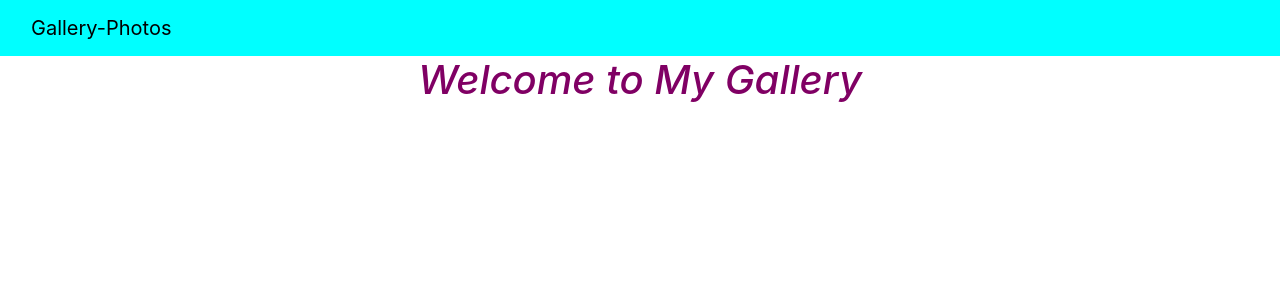
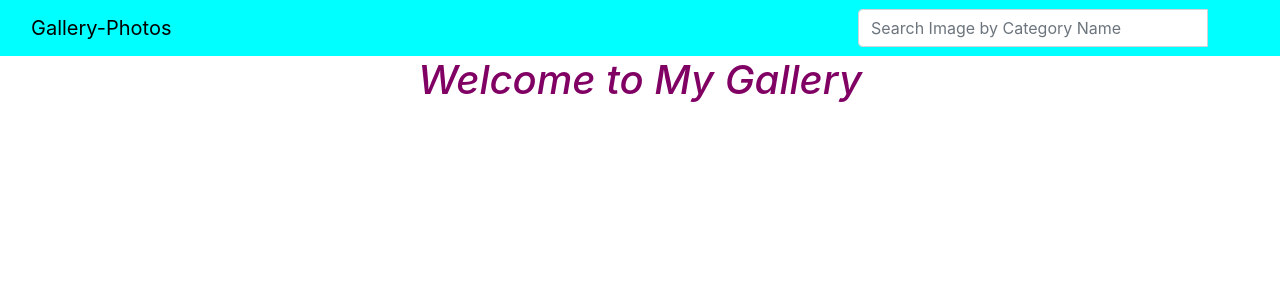
Before and after one commit to nicky-code/myPhotosGallery, a Django app: page / in a window 1280 px wide. Shown: the top 300 px of the page. Run offline with Django 3.2, Linux system fonts and the light colour scheme; some libraries are stand-ins or nearby versions.

Commit message:
added the search form on my templates.

```diff
--- a/gallery/templates/navbar.html
+++ b/gallery/templates/navbar.html
@@ -11,7 +11,21 @@
     <div class="navbar-header">
       <a class="navbar-brand"style="color:black"  href="{% url 'welcome' %}">Gallery-Photos</a>
     </div>
+
+   <!-- Adding a search form  -->
+   <div class="col-sm-4 col-md-4 navbar-right">
+
+    <form class="navbar-form" role="search" action="{% url 'search_results' %}">
+
+      <div class="input-group">
+        <input type="text" class="form-control" placeholder="Search Image by Category Name" name="category">
+        <div class="input-group-btn">
+          <button class="btn btn-default" type="submit"><i class="glyphicon glyphicon-search"></i></button>
+        </div>
+      </div>
+
+    </form>
   </div>
+  <!-- search form end -->
+</div>
 </nav>
-</body>
-</html>
--- a/gallery/views.py
+++ b/gallery/views.py
@@ -4,4 +4,6 @@ from .models import Image,Location,Category
 
 # Create your views here.
 def welcome(request):
-    return render(request, 'welcome.html')
+    images = Image.objects.all()
+
+    return render(request, 'welcome.html',{'image':images})
```
Also changed, not shown: gallery/migrations/0003_auto_20191011_1610.py (added).
